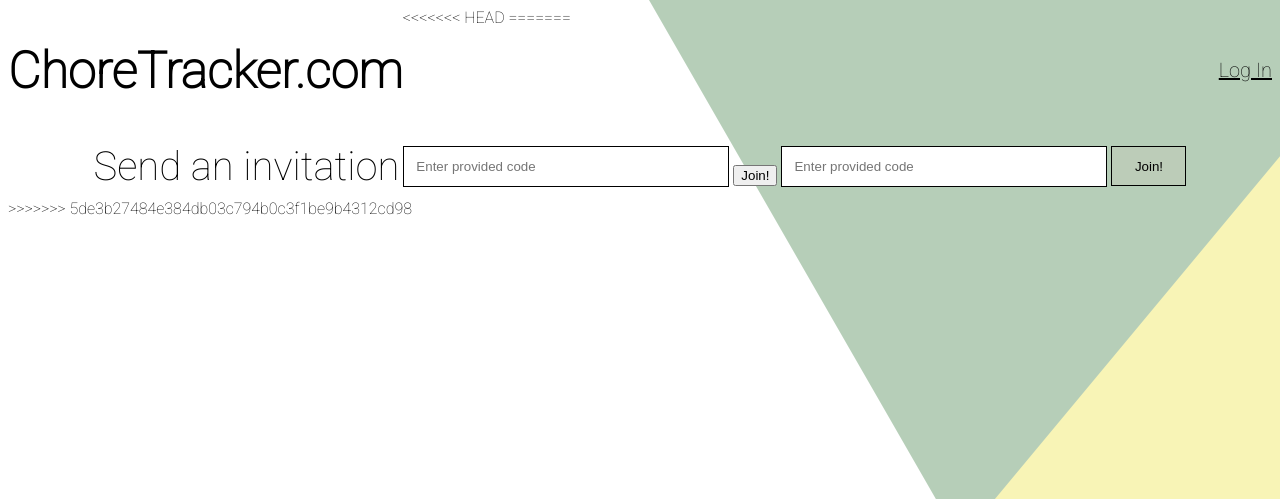
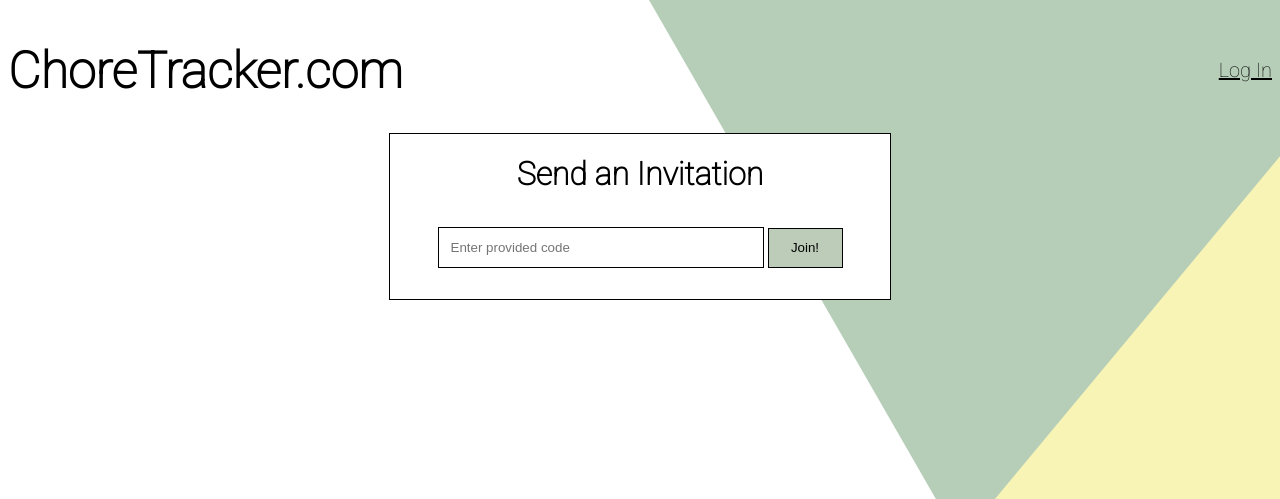
Before and after one commit to Risch1997/IIT-Project, a PHP site: page /join.php in a window 1280 px wide. Shown: the top 499 px of the page. Run offline with PHP 8.4, Linux system fonts and the light colour scheme.

Commit message:
styled join.php

```diff
--- a/join.php
+++ b/join.php
@@ -2,18 +2,13 @@
 <html>
 	<body>
 
-		<table id="join">
-			<td><label for="join">Send an invitation</label></td>
-<<<<<<< HEAD
-			<td><input type="text" name="join" placeholder="Enter provided code"></td>
-			<td><input type="submit" name="joingroup" value="Join!"></td>
-		</div>
-
-=======
+		<div id="joindiv">
+		<h1>Send an Invitation</h1>
+		<table id="jointable">
 			<td><input type="text" name="join" placeholder="Enter provided code" style="display:block; clear:none; position: relative;"></td>
 			<td><input type="submit" name="joingroup" value="Join!" class="submit"></td>
 		</table>
+	</div>
 
->>>>>>> 5de3b27484e384db03c794b0c3f1be9b4312cd98
 	</body>
 </html>
--- a/style.css
+++ b/style.css
@@ -135,6 +135,19 @@ input[type=text], input[type=email], input[type=password]{
 	background: white;
 }
 
+#joindiv{
+	margin: 0 auto;
+	padding: 0;
+	clear: both;
+	text-align: center;
+	border-style: solid;
+	border-color: black;
+	border-width: 1px;
+	width: 500px;
+	height: 165px;
+	background: white;
+}
+
 a{
 	color: black;
 }
```
